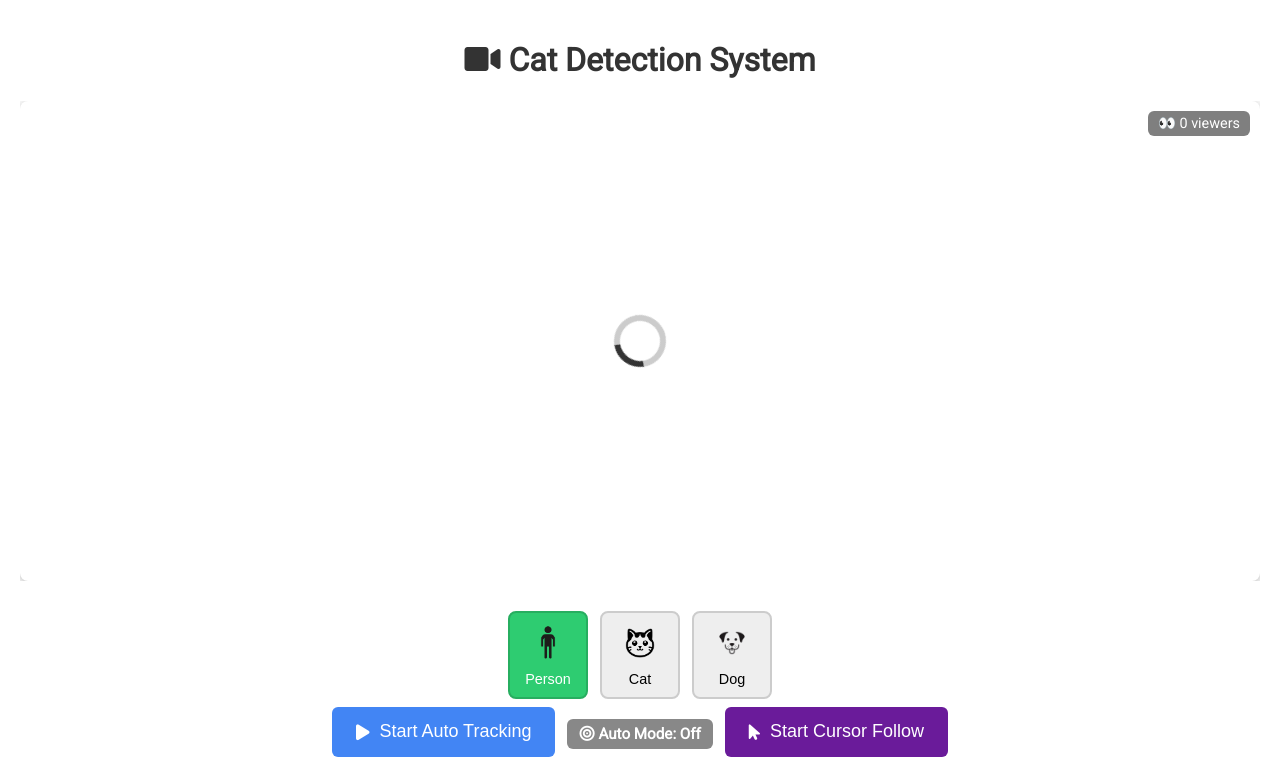
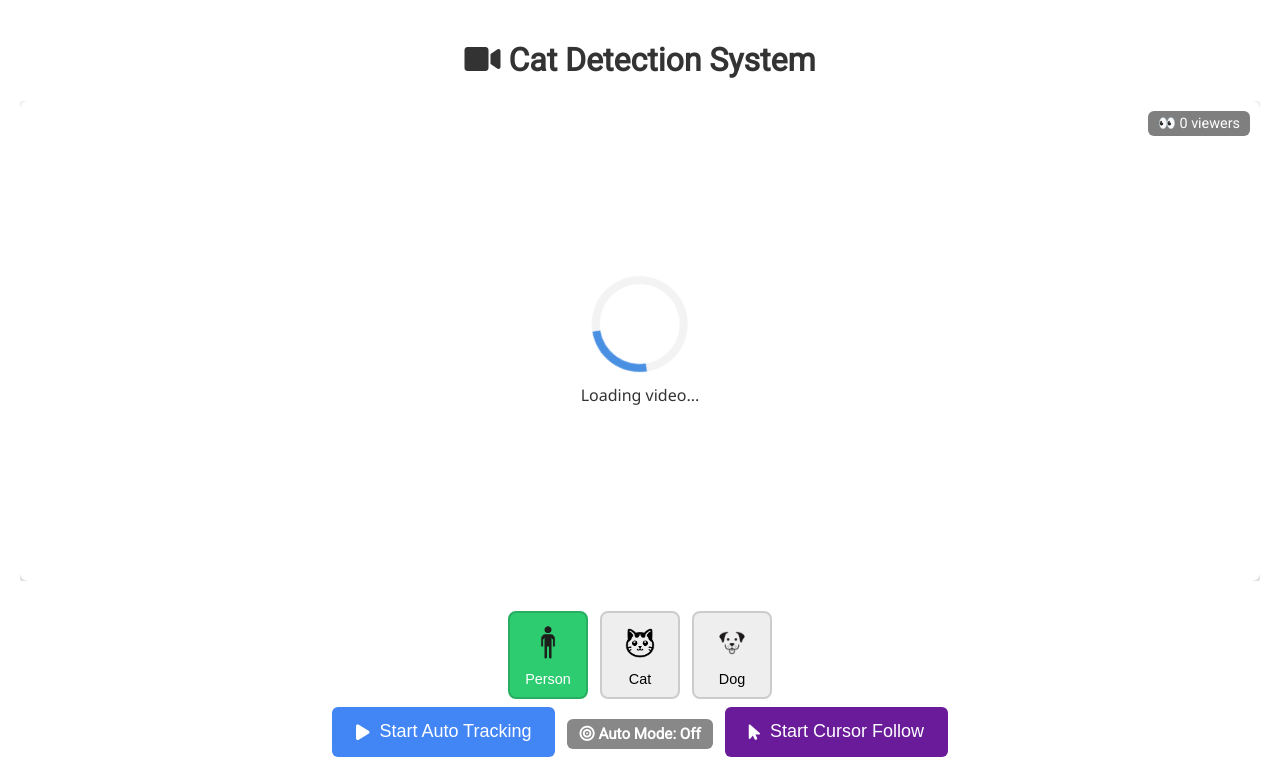
Before and after one commit to bataseven/PurrfectSpray, a Flask app: page / in a window 1280 px wide. Shown: the top 784 px of the page. Run offline with Flask 2, Linux system fonts and the light colour scheme; a user stored in the database is signed in; data that the repository does not hold is empty; parts of the project's set-up code (start-up, migrations or seed data) failed here and were passed over; some libraries are stand-ins or nearby versions.

Commit message:
spinny boi

```diff
--- a/Code/static/main.js
+++ b/Code/static/main.js
@@ -17,7 +17,58 @@ document.addEventListener("DOMContentLoaded", function () {
         mySocketId = socket.id;
     });
 
+    let webrtcConnected = false;
+    let streamMonitorInterval = null;
+
+    let lastVideoTime = 0;
+    let staleCounter = 0;
+
+    setInterval(() => {
+        const video = document.getElementById("video-feed");
+        if (!video || !video.srcObject) return;
+
+        const currentTime = video.currentTime;
+        const hasVideo = video.readyState >= 2;
+
+        if (hasVideo && currentTime === lastVideoTime) {
+            staleCounter++;
+            if (staleCounter > 5) {  // ~5 seconds of no change
+                console.warn("[RTC] Stream appears to have stalled");
+                showSpinner("Reconnecting...");
+                webrtcConnected = false;
+                startWebRTCWithRetry();
+            }
+        } else {
+            staleCounter = 0;
+            lastVideoTime = currentTime;
+        }
+    }, 1000);
+
+    async function startWebRTCWithRetry(timeoutMs = 10000) {
+        const startTime = Date.now();
+        const video = document.getElementById("video-feed");
+        let attempts = 0;
+        webrtcConnected = false;
+
+        while (!webrtcConnected && Date.now() - startTime < timeoutMs) {
+            attempts++;
+            console.log(`[RTC] Attempt ${attempts} to connect...`);
+            try {
+                await startWebRTC();
+                return;
+            } catch (err) {
+                console.warn("[RTC] Connection failed, retrying...", err);
+                await new Promise(res => setTimeout(res, 1000));
+            }
+        }
+
+        // Timeout fallback
+        showSpinner("⚠️ Video stream unavailable.<br>Please try refreshing.");
+        video.style.pointerEvents = "none";
+    }
+
     async function startWebRTC() {
+        return new Promise(async (resolve, reject) => {
             const pc = new RTCPeerConnection();
             const video = document.getElementById("video-feed");
 
@@ -26,20 +77,22 @@ document.addEventListener("DOMContentLoaded", function () {
             pc.ontrack = (event) => {
                 console.log("[RTC] Video track received");
                 const stream = event.streams[0];
-            const video = document.getElementById("video-feed");
                 video.srcObject = stream;
 
                 video.onloadedmetadata = () => {
                     video.play();
-                document.getElementById("video-feed").style.display = "block";
+                    video.style.display = "block";
                     document.getElementById("loading-spinner").style.display = "none";
+                    video.style.pointerEvents = "auto";
+                    webrtcConnected = true;
                     console.log("[RTC] Video playback started");
+                    resolve();
                 };
             };
 
+            try {
                 const offer = await pc.createOffer();
                 await pc.setLocalDescription(offer);
-
                 const res = await fetch("/offer", {
                     method: "POST",
                     headers: { "Content-Type": "application/json" },
@@ -49,15 +102,32 @@ document.addEventListener("DOMContentLoaded", function () {
                     })
                 });
 
+                if (!res.ok) throw new Error("Offer failed");
                 const answer = await res.json();
                 await pc.setRemoteDescription(new RTCSessionDescription(answer));
+            } catch (err) {
+                reject(err);
+            }
+        });
     }
 
-
-
-    startWebRTC();
+    startWebRTCWithRetry();
 
     videoTip = document.getElementById("video-tip");
+
+    function showSpinner(message = "Loading...") {
+        const spinner = document.getElementById("loading-spinner");
+        if (spinner) {
+            spinner.style.display = "block";
+            spinner.innerHTML = '<div class="spinner-ring"></div><div class="spinner-text">${message}</div>';
+        }
+
+        const video = document.getElementById("video-feed");
+        if (video) {
+            video.style.pointerEvents = "none";
+            video.style.display = "none";
+        }
+    }
 
     function hideSpinner() {
         const spinner = document.getElementById("loading-spinner");
--- a/Code/static/style.css
+++ b/Code/static/style.css
@@ -43,24 +43,34 @@ h2 i {
 }
 
 #loading-spinner {
-  display: block;
   position: absolute;
   top: 50%;
   left: 50%;
   transform: translate(-50%, -50%);
-  width: 40px;
-  height: 40px;
-  border: 6px solid #ccc;
-  border-top: 6px solid #333;
+  text-align: center;
+  z-index: 10;
+}
+
+.spinner-circle {
+  border: 8px solid #f3f3f3;
+  border-top: 8px solid #4a90e2;
   border-radius: 50%;
+  width: 80px;
+  height: 80px;
+  margin: 0 auto;
   animation: spin 1s linear infinite;
-  z-index: 9999;
-  pointer-events: none;
+}
+
+.spinner-text {
+  margin-top: 12px;
+  font-size: 1rem;
+  font-family: 'Segoe UI', Tahoma, Geneva, Verdana, sans-serif;
+  color: #333;
 }
 
 @keyframes spin {
-  0% { transform: translate(-50%, -50%) rotate(0deg); }
-  100% { transform: translate(-50%, -50%) rotate(360deg); }
+  0% { transform: rotate(0deg); }
+  100% { transform: rotate(360deg); }
 }
 
 /* Controls */
--- a/Code/templates/index.html
+++ b/Code/templates/index.html
@@ -16,7 +16,10 @@
   <div class="video-container">
     <h1><i class="fas fa-video"></i> Cat Detection System</h1>
     <div id="video-wrapper">
-      <div id="loading-spinner"></div>
+      <div id="loading-spinner">
+        <div class="spinner-circle"></div>
+        <div class="spinner-text">Loading video...</div>
+      </div>
       <video id="video-feed" autoplay playsinline muted></video>
 
       <div class="video-mode-indicator" id="video-mode-indicator">
```
Also changed, not shown: 1 other file. Lines whose indentation alone changed are shown as unchanged.
